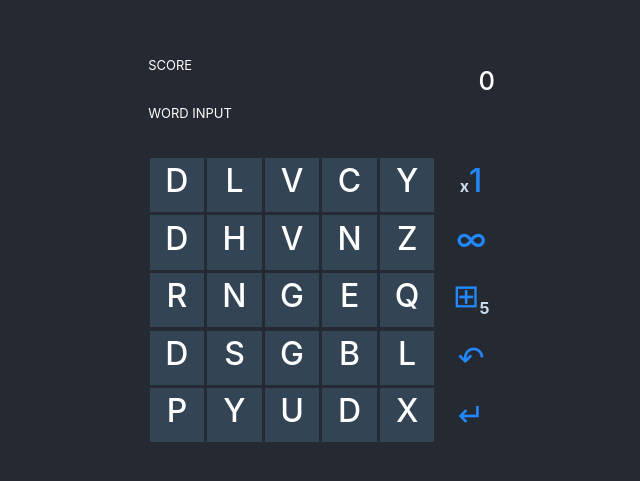
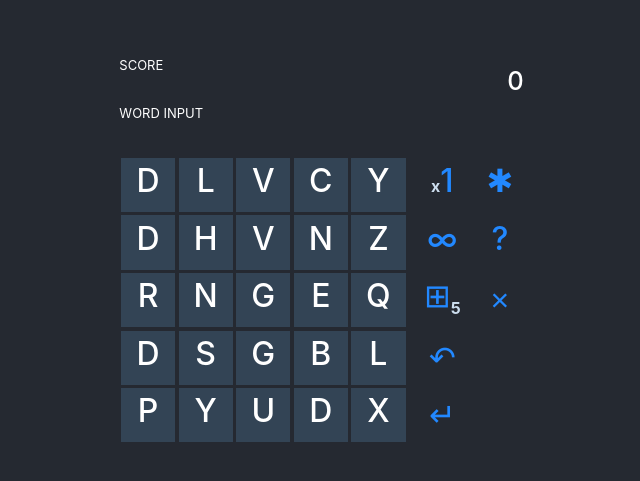
Before and after one commit to tunjioye/tapword, a React (Create React App) app: page / in a window 1280 px wide. Shown: the part 147-628 px from the top of the page, without its empty margins (316-956 px from the left). Built offline with nearby package versions, Linux system fonts and the light colour scheme; no server answers.

Commit message:
added more actions to Sidebar

```diff
--- a/src/components/Sidebar.js
+++ b/src/components/Sidebar.js
@@ -1,6 +1,9 @@
 import React from 'react';
 
 class Sidebar extends React.Component {
+  openSettingsModal() {
+    window.location.hash = 'settings';
+  }
   render() {
     let timer;
     if (this.props.endless) {
@@ -10,6 +13,7 @@ class Sidebar extends React.Component {
     }
     return (
       <div className="sidebar">
+        <div className="sidebar-inner">
           <div className="cell">
             <div className="button alt tooltip" data-tooltip="Score Multiplier"><span className="highlight">x</span><span id="multiplier">{this.props.multiplier}</span></div>
           </div>
@@ -26,6 +30,18 @@ class Sidebar extends React.Component {
             <button id="submit" className="button tooltip" onClick={this.props.handleSubmitButtonClick} data-tooltip="Submit Word">&#8629;</button>
           </div>
         </div>
+        <div className="sidebar-inner">
+          <div className="cell">
+            <div className="button alt tooltip" data-tooltip="Settings" onClick={this.openSettingsModal.bind(this)}>&#10033;</div>
+          </div>
+          <div className="cell">
+            <div className="button alt tooltip" data-tooltip="Help">&#63;</div>
+          </div>
+          <div className="cell">
+            <button id="quit" className="button tooltip" data-tooltip="Quit">&times;</button>
+          </div>
+        </div>
+      </div>
     );
   }
 }
--- a/src/index.css
+++ b/src/index.css
@@ -64,6 +64,11 @@ code {
 .sidebar {
   float: right;
   margin: 0.2rem;
+}
+
+.sidebar-inner {
+  display: inline-block;
+  vertical-align: top;
 }
 
 .sidebar .cell {
```
Lines whose indentation alone changed are shown as unchanged.
